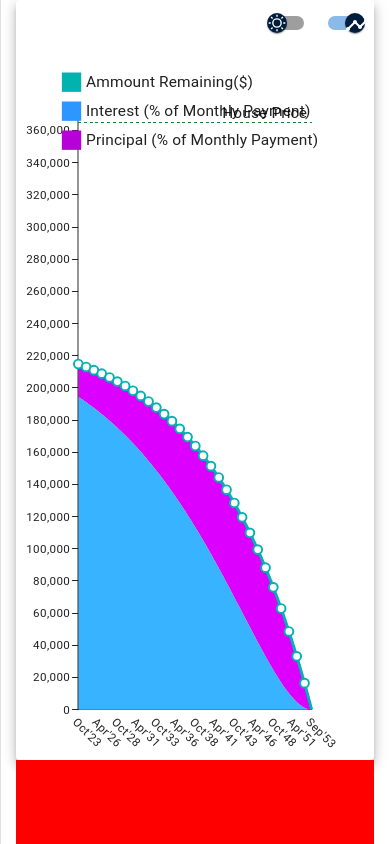
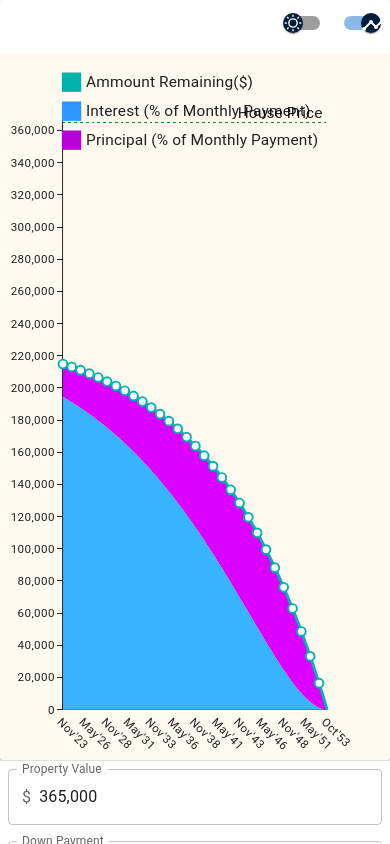
Before and after one commit to fozbstudios/mortgagePayoff, a React (Vite) app: page / in a window 390 px wide. Built offline with nearby package versions, Linux system fonts and the light colour scheme.

Commit message:
formatting improvements, added mortgage controls, not mobile friendly controls yet

```diff
--- a/package.json
+++ b/package.json
@@ -17,10 +17,13 @@
     "@mui/icons-material": "^5.16.4",
     "@mui/material": "^5.15.21",
     "@mui/x-charts": "^7.8.0",
+    "@mui/x-date-pickers": "^7.12.1",
     "react": "^18.3.1",
-    "react-dom": "^18.3.1"
+    "react-dom": "^18.3.1",
+    "react-number-format": "^5.4.0"
   },
   "devDependencies": {
+    "@biomejs/biome": "^1.8.3",
     "@types/react": "^18.3.3",
     "@types/react-dom": "^18.3.0",
     "@typescript-eslint/eslint-plugin": "^7.13.1",
--- a/src/AmortizationChart.tsx
+++ b/src/AmortizationChart.tsx
@@ -1,26 +1,40 @@
-import { ResponsiveChartContainer, ChartsXAxis, ChartsAxisHighlight, ChartsReferenceLine, ChartsTooltip, ChartsYAxis, axisClasses } from '@mui/x-charts'
-import { AreaPlot, LineHighlightPlot, LinePlot, MarkPlot } from '@mui/x-charts/LineChart'
-import React from 'react'
+import {
+	ResponsiveChartContainer,
+	ChartsXAxis,
+	ChartsAxisHighlight,
+	ChartsReferenceLine,
+	ChartsTooltip,
+	ChartsYAxis,
+	axisClasses,
+} from "@mui/x-charts";
+import {
+	AreaPlot,
+	LineHighlightPlot,
+	LinePlot,
+	MarkPlot,
+} from "@mui/x-charts/LineChart";
+import type React from "react";
 
 import { ChartsLegend } from "@mui/x-charts/ChartsLegend";
-import { breakpoints, currentBreakpoint } from './util/breakpoints';
-import { currencyFormatter, paymentPortionFormatter, shortDateFormatter } from './util/Formatters';
-import { DatasetElementType } from '@mui/x-charts/internals';
-
+import { breakpoints, currentBreakpoint } from "./util/breakpoints";
+import {
+	currencyFormatter,
+	paymentPortionFormatter,
+	shortDateFormatter,
+} from "./util/Formatters";
+import type { DatasetElementType } from "@mui/x-charts/internals";
 
 interface AmortizationChartProps {
-  houseLandValue: number
-  monthlyMortgageStats:DatasetElementType<number>[]
+	propertyValue: number|null;
+	monthlyMortgageStats: DatasetElementType<number>[];
 }
-const ANGLE = 45
-
-
+const ANGLE = 45;
 
 const AmortizationChart: React.FC<AmortizationChartProps> = ({
-  houseLandValue,
+	propertyValue,
 	monthlyMortgageStats,
 }) => {
-
+	const curBreak = currentBreakpoint();
 
 	const xAxisTickMultipes: { [key in breakpoints]: number } = {
 		[breakpoints.Xl]: 6,
@@ -28,83 +42,119 @@ const AmortizationChart: React.FC<AmortizationChartProps> = ({
 		[breakpoints.Md]: 18,
 		[breakpoints.Sm]: 24,
 		[breakpoints.Xs]: 30,
+	};
 
-  }
-
-
-
-  console.log('bp', breakpoints[currentBreakpoint()])
-
+	console.log("bp", breakpoints[currentBreakpoint()]);
+	const tickMultiplcationFactor = Math.round(monthlyMortgageStats.length/360)
 	return (
 		<ResponsiveChartContainer
-      sx={
-        {
+			sx={{
 				marginBottom: 3,
 				[`.${axisClasses.left} .${axisClasses.label}`]: {
 					// Move the y-axis label with CSS
-            transform: 'translateX(-30px)',
+					transform: "translateX(-30px)",
 				},
-          ['.MuiLineElement-series-newAmmountRemaining']: {
-            strokeWidth: '3px',
+				[".MuiLineElement-series-newAmmountRemaining"]: {
+					strokeWidth: "3px",
 				},
-          ['.MuiLineElement-series-principalHeightNomalized']: {
-            stroke: 'none!important',
+				[".MuiLineElement-series-principalHeightNomalized"]: {
+					stroke: "none!important",
 				},
-          ['.MuiLineElement-series-interestHeightNomalized']: {
-            stroke: 'none!important',
-          }
-        }
-      }
+				[".MuiLineElement-series-interestHeightNomalized"]: {
+					stroke: "none!important",
+				},
+			}}
+			xAxis={[
+				{
+					id: "dateAxis",
+					dataKey: "date",
 
-      xAxis={[{ id: "dateAxis",
-        dataKey: 'date',
-        tickLabelInterval: (_value, index) => index % xAxisTickMultipes[currentBreakpoint()] === 0 || index + 1 === monthlyMortgageStats.length,
-        scaleType: 'band',
+					tickLabelInterval: (_value, index) =>
+						index %( xAxisTickMultipes[curBreak]*tickMultiplcationFactor) === 0 ||
+						index===0 ||
+						index + 1 === monthlyMortgageStats.length,
+					scaleType: "band",
 					valueFormatter: (value) => shortDateFormatter(value),
 					disableTicks: true,
 					tickLabelStyle: {
 						angle: ANGLE,
-          textAnchor: 'start',
-          fontSize: 12,}}]}
-      yAxis={[{  id:'balanceAxis',  scaleType:'linear', label: "Balance", min: 0, max: houseLandValue + 10000 }]}
+						textAnchor: "start",
+						fontSize: 12,
+					},
+				},
+			]}
+			yAxis={[
+				{
+					id: "balanceAxis",
+					scaleType: "linear",
+					label: "Balance",
+					min: 0,
+					max: propertyValue! + 10000,
+				},
+			]}
 			dataset={monthlyMortgageStats}
 			series={[
-        { type: 'line', label: 'Ammount Remaining($)', dataKey: 'newAmmountRemaining', id: 'newAmmountRemaining', showMark: ({ index }) => index % 12 === 0, valueFormatter: (v) => currencyFormatter.format(v as number ) },
 				{
-          type: 'line', label: 'Interest (% of Monthly Payment)', area: true, stack: '%s', showMark: false, disableHighlight: true, dataKey: 'interestHeightNomalized', id: 'interestHeightNomalized',
+					type: "line",
+					label: "Ammount Remaining($)",
+					dataKey: "newAmmountRemaining",
+					id: "newAmmountRemaining",
+					showMark: ({ index }) => index % 12 === 0,
+					valueFormatter: (v) => currencyFormatter.format(v as number),
+				},
+				{
+					type: "line",
+					label: "Interest (% of Monthly Payment)",
+					area: true,
+					stack: "%s",
+					showMark: false,
+					disableHighlight: true,
+					dataKey: "interestHeightNomalized",
+					id: "interestHeightNomalized",
 					valueFormatter: (_v, { dataIndex }) => {
-            return paymentPortionFormatter(monthlyMortgageStats[dataIndex].interestAmmount, monthlyMortgageStats[dataIndex].interestPercent);
+						return paymentPortionFormatter(
+							monthlyMortgageStats[dataIndex].interestAmmount,
+							monthlyMortgageStats[dataIndex].interestPercent,
+						);
 					},
 				},
 				{
-          type: 'line', label: 'Principal (% of Monthly Payment)', area: true, stack: '%s', showMark: false, disableHighlight: true, dataKey: 'principalHeightNomalized', id: 'principalHeightNomalized',
+					type: "line",
+					label: "Principal (% of Monthly Payment)",
+					area: true,
+					stack: "%s",
+					showMark: false,
+					disableHighlight: true,
+					dataKey: "principalHeightNomalized",
+					id: "principalHeightNomalized",
 					valueFormatter: (_v, { dataIndex }) => {
-            return paymentPortionFormatter(monthlyMortgageStats[dataIndex].principalAmmount, monthlyMortgageStats[dataIndex].principalPercent);
+						return paymentPortionFormatter(
+							monthlyMortgageStats[dataIndex].principalAmmount,
+							monthlyMortgageStats[dataIndex].principalPercent,
+						);
 					},
 				},
 			]}
 		>
 			<ChartsXAxis skipAnimation />
-      <AreaPlot skipAnimation/>
-      <ChartsYAxis skipAnimation/>
-      <LinePlot skipAnimation/>
-      <MarkPlot skipAnimation/>
+			<AreaPlot skipAnimation />
+			<ChartsYAxis skipAnimation />
+			<LinePlot skipAnimation />
+			<MarkPlot skipAnimation />
 
-      <ChartsLegend skipAnimation/>
+			<ChartsLegend skipAnimation />
 			<LineHighlightPlot />
-      <ChartsAxisHighlight x="line" skipAnimation/>
-      <ChartsTooltip trigger="axis" skipAnimation/>
+			<ChartsAxisHighlight x="line" skipAnimation />
+			<ChartsTooltip trigger="axis" skipAnimation />
 			<ChartsReferenceLine
 				skipAnimation
-        y={houseLandValue}
+				y={propertyValue}
 				label="House Price"
 				labelAlign="end"
-        lineStyle={{ stroke: '#128128', strokeDasharray: '3 3' }}
+				lineStyle={{ stroke: "#128128", strokeDasharray: "3 3" }}
 			/>
 		</ResponsiveChartContainer>
+	);
+};
 
-  );
-
-}
-
-export default AmortizationChart
+export default AmortizationChart;
--- a/src/App.tsx
+++ b/src/App.tsx
@@ -1,40 +1,50 @@
 import { useMemo, useState } from 'react'
 import AmortizationChart from './AmortizationChart'
-import { Card, CardContent, CardHeader, Container, CssBaseline, Drawer, ThemeProvider, createTheme, useMediaQuery } from '@mui/material'
+import { Card, CardContent, CardHeader, Container, CssBaseline, Drawer, Grid, TextField, ThemeProvider, createTheme, useMediaQuery } from '@mui/material'
 import IconSwitch from './IconSwitch';
-import { calculateMortgageStats, calculatelateMonthlyPayment } from './util/Calculations';
+import { calculateMortgageStats, calculatelateMonthlyPayment, checkMortgageParamsForErrrorsAndAssertDefined } from './util/Calculations';
 import AmortizationTable from './AmortizationTable';
 import IconData from './MaterialIconSvgs';
+import MortgageParam from './MortgageParam';
+import type errorWrapper from './util/errorWrapper';
 
 function App() {
   const [darkMode, setDarkMode] = useState(useMediaQuery('(prefers-color-scheme: dark)'));
   const [viewChart, setViewChart] = useState(true)
-  // research bundle size opts
-  const [houseLandValue, sethouseLandValue] = useState(365000)
-  const [interestRateDecimal, setInterestRateDecimal] = useState(.07875)
-  const [downPaymentDollars, setdownPaymentDollars] = useState(150000)
-  const [loanTermMonths, setloanTermMonths] = useState(360)
-  const [loanStartMonthYear, setloanStartMonthYear] = useState('October 1 2023')
 
+  const [propertyValue, setpropertyValue] = useState<number|null>(365000)
+  const [interestRatePercent, setInterestRateDecimal] = useState<number|null>(7.875)
+  const [downPaymentDollars, setDownPaymentDollars] = useState<number|null>(150000)
+  const [loanTermMonths, setloanTermMonths] = useState<number|null>(360)
+  const [loanStartMonthYear, setloanStartMonthYear] = useState('2023-10')
+
+  const [downPaymentError,setDownPaymentError]=useState<errorWrapper>({bad:false,message:''})
+  const [interestRateError,setInterestRateError]=useState<errorWrapper>({bad:false,message:''})
+  const [propertyValueError,setPropertyValueError]=useState<errorWrapper>({bad:false,message:''})
+  const [loanTermMonthsError,setLoanTermMonthsError]=useState<errorWrapper>({bad:false,message:''})
+
+const errors=[downPaymentError,interestRateError,propertyValueError,loanTermMonthsError]
+const overallError=errors.find(element=>element.bad)
   const portrait = useMediaQuery('@media (orientation: portrait)')
   console.log(portrait)
+  useMemo(()=>checkMortgageParamsForErrrorsAndAssertDefined(loanTermMonths,propertyValue,downPaymentDollars,interestRatePercent,setLoanTermMonthsError,setPropertyValueError,setDownPaymentError,setInterestRateError),[loanTermMonths, propertyValue, downPaymentDollars, interestRatePercent])
 
-  const loanAmmount = houseLandValue - downPaymentDollars
-  const monthlyRate = interestRateDecimal / 12
+  const loanAmmount = propertyValue - downPaymentDollars
+  const monthlyRate = interestRatePercent / 1200
   const monthlyPayment = useMemo(() =>
     calculatelateMonthlyPayment(loanAmmount, monthlyRate, loanTermMonths),
     [loanAmmount, monthlyRate, loanTermMonths])
   const monthlyMortgageStats = useMemo(
     () => calculateMortgageStats(loanTermMonths, loanStartMonthYear, loanAmmount, monthlyRate, monthlyPayment),
     [loanTermMonths, loanStartMonthYear, loanAmmount, monthlyRate, monthlyPayment])
-const d=<Drawer
+  const d = <Drawer
     sx={{
-          backgroundColor:'red',
+      backgroundColor: 'red',
       width: 3,
       flexShrink: 0,
     }}
     variant="persistent"
-        anchor= {portrait?'bottom':'left'}
+    anchor={portrait ? 'bottom' : 'left'}
     open={true}
   />
   console.log(d.props.anchor)
@@ -44,28 +54,71 @@ console.log(d.props.anchor)
         palette: {
           mode: darkMode ? 'dark' : 'light',
         },
+        components: {
+          MuiInputLabel: {
+            defaultProps: { shrink: true }
+          },
+          MuiOutlinedInput: {
+            defaultProps: {
+              notched: true
+            }
+          }
+        }
       }),
     [darkMode],
   );
-  const drawerPercent='10%'
+  const drawerPercent = '10%'
+  let cardContent=<></>
+  console.log(overallError)
+  if (overallError===undefined) {
+    if (viewChart) {
+              cardContent=<AmortizationChart  {...{propertyValue,monthlyMortgageStats}} />
+    } else {
+      cardContent=  <AmortizationTable {...{theme,monthlyMortgageStats}} />
+
+    }
+  }else{
+    cardContent=<p>{overallError?.message}</p>
+  }
   return (
 
     <ThemeProvider theme={theme}>
       <CssBaseline />
-      <Container maxWidth={false}  sx={{display:'flex', flexDirection: portrait?'column-reverse':'row'}}>
-      <Drawer
+      <Container maxWidth={false} disableGutters={true} sx={{ display: 'flex', flexDirection: portrait ? 'column-reverse' : 'row' }}>
+        <Drawer PaperProps={{
+          style: {
+            height: portrait ? drawerPercent : '100%',
+            width: portrait ? '100%' : drawerPercent,
+          }
+        }}
+        anchor='bottom'
           sx={{
-          backgroundColor:'red',
-          height: portrait? drawerPercent:'100%',
-          width: portrait? '100%':drawerPercent,
+            backgroundColor: 'red',
+            height: portrait ? drawerPercent : '100%',
+            width: portrait ? '100%' : drawerPercent,
             flexShrink: 0,
+
+            "& .MuiDrawer-paper": {
+              width: drawerPercent,
+              boxSizing: "border-box",
+              margin: 0,
+              padding: 0
+            }
           }}
           variant="persistent"
           open={true}
-      />
+        >
+          <Grid container spacing={2} padding={1} >
+            <MortgageParam label= 'Property Value' error={propertyValueError} value={propertyValue} dataType='$' setValue={setpropertyValue}  overallError={overallError}/>
+            <MortgageParam label='Down Payment' value={downPaymentDollars} error={downPaymentError} dataType='$' setValue={setDownPaymentDollars}  overallError={overallError}/>
+            <MortgageParam label='Loan Term (Months)' value={loanTermMonths} dataType='' setValue={setloanTermMonths}  error={loanTermMonthsError} overallError={overallError}/>
+            <MortgageParam label='Interest Rate' value={interestRatePercent} dataType='%' setValue={setInterestRateDecimal} error={interestRateError}  overallError={overallError}/>
+            <MortgageParam label='Loan Start' dataType="month" value={loanStartMonthYear} setValue={setloanStartMonthYear} overallError={overallError}/>
+          </Grid>
+        </Drawer>
 
-        <Card open={true} sx={{flexGrow:1, height: '100%',alignContent:'center',justifyContent:'center'}} elevation={7}>
-          <CardHeader sx={{paddingX:'8px', paddingTop:'8px'}}
+        <Card open={true} sx={{ flexGrow: 1, height: '100%', alignContent: 'center', justifyContent: 'center' }} elevation={7}>
+          <CardHeader sx={{ paddingX: '8px', paddingTop: '8px' }}
             action={
               <>
                 <IconSwitch value={darkMode} setValue={setDarkMode} offIcon={IconData.LightModeOutlined} onIcon={IconData.DarkModeRounded} />
@@ -73,11 +126,9 @@ console.log(d.props.anchor)
               </>
             }
           />
-          <CardContent   sx={{ paddingX:'8px', paddingTop:'4px', height: '99%', width: '100%', display:'flex', alignContent:'center', justifyContent:'center', overflow:'auto' }}>
-            {(viewChart)?
-            <AmortizationChart houseLandValue={houseLandValue} monthlyMortgageStats={monthlyMortgageStats} />:
-            <AmortizationTable theme={theme} monthlyMortgageStats={monthlyMortgageStats}/>
-}
+          {/* {overallError!==null} */}
+          <CardContent sx={{ paddingX: '8px', paddingTop: '4px', height: '99%', width: '100%', display: 'flex', alignContent: 'center', justifyContent: 'center', bgcolor:darkMode?'':'FloralWhite', overflow: 'auto' }}>
+{cardContent}
           </CardContent>
         </Card>
       </Container>
--- a/src/IconSwitch.tsx
+++ b/src/IconSwitch.tsx
@@ -41,6 +41,6 @@ const handleChange = (event: React.ChangeEvent<HTMLInputElement>, setFunc: React
 };
 const IconSwitch: React.FC<IconSwitchProps> = ({ value, setValue, offIcon, onIcon }: IconSwitchProps) => {
 
-  return <StyledSwitch setValue={setValue} value={value} checked={value} onChange={(e) => handleChange(e, setValue)} offIcon={offIcon} onIcon={onIcon} />
+  return <StyledSwitch {...{setValue,value,offIcon,onIcon}} checked={value} onChange={(e) => handleChange(e, setValue)} />
 }
 export default IconSwitch
--- /dev/null
+++ b/src/MortgageParam.tsx
@@ -0,0 +1,90 @@
+import {
+	Grid,
+	InputAdornment,
+	TextField,
+} from "@mui/material";
+import type React from "react";
+import { NumericFormat } from "react-number-format";
+import errorWrapper from "./util/errorWrapper";
+
+interface MortgageParamProps {
+	value: number;
+	setValue: React.Dispatch<React.SetStateAction<number |string | null>>;
+	label: string;
+	dataType: "$" | "%" | "month" | "";
+	error: errorWrapper;
+	overallError: errorWrapper;
+}
+
+const dollarAdornment = <InputAdornment position="start">$</InputAdornment>;
+const percentAdornment = <InputAdornment position="end">%</InputAdornment>;
+
+const MortgageParam: React.FC<MortgageParamProps> = ({
+	value,
+	setValue,
+	dataType,
+	error,
+	overallError,
+	label,
+}: MortgageParamProps) => {
+	let content = undefined;
+	if (dataType === "month") {
+		content = (
+			<TextField
+				inputProps={{ type: "month" }}
+				disabled={overallError !== undefined}
+				autoComplete="off"
+				name={label}
+				label={label}
+        value={value}
+				fullWidth={true}
+        onChange={(e)=>{
+          // need to do the splitting because date month is 0 indexed while our input is not
+          setValue(e.target.value)
+        }}
+			/>
+		);
+	} else {
+		const disabled=!error.bad && overallError !== undefined
+		content = (
+			<NumericFormat
+				{...{ label, value }}
+				allowNegative={false}
+				disabled={disabled}
+				readOnly={disabled}
+				autoComplete="off"
+				customInput={TextField}
+				name={label}
+				label={label}
+				thousandSeparator=","
+				fullWidth={true}
+				error={error.bad}
+				onValueChange={(values, sourceInfo) => {
+					console.log(values, sourceInfo);
+					if (values.floatValue === undefined) {
+						setValue(null);
+					} else {
+						setValue(values.floatValue as number);
+						console.log(this, values.floatValue);
+					}
+				}}
+				helperText={error.message}
+				variant="outlined"
+				sx={{ outline: "notched" }}
+				InputProps={{
+					...(dataType === "$" && { startAdornment: dollarAdornment }),
+					...(dataType === "%" && { endAdornment: percentAdornment }),
+				}}
+			/>
+		);
+	}
+	return (
+		<Grid xs={12} xl={12} spacing={3} container item direction={"row"}>
+			<Grid item xs={12}>
+				{content}
+			</Grid>
+				{/* <Slider /> */}
+		</Grid>
+	);
+};
+export default MortgageParam;
--- a/src/util/Calculations.ts
+++ b/src/util/Calculations.ts
@@ -1,34 +1,88 @@
+import type errorWrapper from "./errorWrapper";
+
 interface MonthlyMortgageStat {
-[key: string]: number|Date
-    id:number
-    newAmmountRemaining: number
-    principalAmmount: number
-    principalPercent: number
-    principalHeightNomalized: number
-    interestAmmount: number
-    interestPercent: number
-    interestHeightNomalized: number
-    date: Date
+	[key: string]: number | Date;
+	id: string;
+	newAmmountRemaining: number;
+	principalAmmount: number;
+	principalPercent: number;
+	principalHeightNomalized: number;
+	interestAmmount: number;
+	interestPercent: number;
+	interestHeightNomalized: number;
+	date: Date;
 }
-  function calculatelateMonthlyPayment(loanAmmount: number, monthlyRate: number, loanTermMonths: number): number {
-    const powerTerm = Math.pow(1 + monthlyRate, loanTermMonths)
-    const numerator = (monthlyRate * powerTerm)
-    const denominator = (powerTerm - 1)
-    return loanAmmount * (numerator / denominator)
+function checkMortgageParamsForErrrorsAndAssertDefined(
+	loanTermMonths: number,
+	propertyValue: number,
+	downPaymentDollars: number,
+	interestRate: number,
+	setLoanTermMonthsError:  React.Dispatch<React.SetStateAction<errorWrapper>>,
+	setPropertyValueError:  React.Dispatch<React.SetStateAction<errorWrapper>>,
+	setDownPaymentDollarsError:  React.Dispatch<React.SetStateAction<errorWrapper>>,
+	setInterestRateError:  React.Dispatch<React.SetStateAction<errorWrapper>>,
+) {
+  console.log("validating props ",loanTermMonths,propertyValue,downPaymentDollars,interestRate)
+
+	if (loanTermMonths === undefined || loanTermMonths <= 1) {
+		setLoanTermMonthsError({bad:true,message:"The loan term must be greater than 1 month."});
+	} else {
+		setLoanTermMonthsError({bad:false,message:""});
 	}
-  function calculateMortgageStats(loanTermMonths:number,loanStartMonthYear:string,loanAmmount:number,monthlyRate:number,monthlyPayment:number):MonthlyMortgageStat[] {
-    const monthlyMortgageStats:MonthlyMortgageStat[]=[]
+  if (interestRate === undefined || interestRate <= 0) {
+		setInterestRateError({bad:true,message:"The interest rate must be positive."});
+	} else {
+		setInterestRateError({bad:false,message:""});
+	}
+  if (propertyValue === undefined || propertyValue <= 0) {
+		setPropertyValueError({bad:true,message:"The property value must be positive."});
+	} else {
+		setPropertyValueError({bad:false,message:""});
+	}
+  if (downPaymentDollars === undefined || downPaymentDollars <= 0) {
+		setDownPaymentDollarsError({bad:true,message:"The down payment must be positive."});
+	} else if(downPaymentDollars>propertyValue){
+    setDownPaymentDollarsError({bad:true,message:"The down payment must be less than the property value"})
+  } else {
+		setDownPaymentDollarsError({bad:false,message:""});
+	}
+
+
+}
+//   message:"Down payment must be less than the value of the property,and greater than 0",
+// message:"Interest Rate must be greater than 0"
+// message:"The property can't be worth 0",
+// The loan term can't be zzerro monnths
+function calculatelateMonthlyPayment(
+	loanAmmount: number,
+	monthlyRate: number,
+	loanTermMonths: number,
+): number {
+	const powerTerm = Math.pow(1 + monthlyRate, loanTermMonths);
+	const numerator = monthlyRate * powerTerm;
+	const denominator = powerTerm - 1;
+	return loanAmmount * (numerator / denominator);
+}
+function calculateMortgageStats(
+	loanTermMonths: number,
+	loanStartMonthYear: string,
+	loanAmmount: number,
+	monthlyRate: number,
+	monthlyPayment: number,
+): MonthlyMortgageStat[] {
+	const monthlyMortgageStats: MonthlyMortgageStat[] = [];
 	for (let i = 0; i < loanTermMonths; i++) {
-        const date = new Date(loanStartMonthYear)
-        date.setMonth(date.getMonth() + i)
-        const prevAmmountRemaining = (i === 0) ? loanAmmount : monthlyMortgageStats[i - 1].newAmmountRemaining
-        const interestAmmount = monthlyRate * prevAmmountRemaining
-        const interestPercent = interestAmmount / monthlyPayment
-        const principalAmmount = monthlyPayment - interestAmmount
-        const principalPercent = 1 - interestPercent
-        const newAmmountRemaining = prevAmmountRemaining - principalAmmount
+		const date = new Date(loanStartMonthYear);
+		date.setMonth(date.getMonth() + i+1,1);
+		const prevAmmountRemaining =
+			i === 0 ? loanAmmount : monthlyMortgageStats[i - 1].newAmmountRemaining;
+		const interestAmmount = monthlyRate * prevAmmountRemaining;
+		const interestPercent = interestAmmount / monthlyPayment;
+		const principalAmmount = monthlyPayment - interestAmmount;
+		const principalPercent = 1 - interestPercent;
+		const newAmmountRemaining = prevAmmountRemaining - principalAmmount;
 
-        const currentStats:MonthlyMortgageStat = {
+		const currentStats: MonthlyMortgageStat = {
 			date,
 			interestAmmount,
 			interestPercent,
@@ -37,11 +91,11 @@ interface MonthlyMortgageStat {
 			newAmmountRemaining,
 			principalHeightNomalized: newAmmountRemaining * principalPercent - 10,
 			interestHeightNomalized: newAmmountRemaining * interestPercent - 100,
-          id:i
+			id: "" + date + interestAmmount + principalAmmount + newAmmountRemaining,
+		};
+		monthlyMortgageStats.push(currentStats);
 	}
-        monthlyMortgageStats.push(currentStats)
+	return monthlyMortgageStats;
 }
-      return monthlyMortgageStats
-    }
-  export type {MonthlyMortgageStat as MonthlyMortgageStats}
-  export {calculatelateMonthlyPayment,calculateMortgageStats}
+export type { MonthlyMortgageStat as MonthlyMortgageStats };
+export { calculatelateMonthlyPayment, checkMortgageParamsForErrrorsAndAssertDefined, calculateMortgageStats };
--- /dev/null
+++ b/src/util/errorWrapper.ts
@@ -0,0 +1,6 @@
+interface errorWrapper{
+    bad:boolean
+    message:string
+}
+
+export default errorWrapper
```
Also changed, not shown: 1 other file (tests, documents, lock files or other folders). Lines whose indentation alone changed are shown as unchanged.
